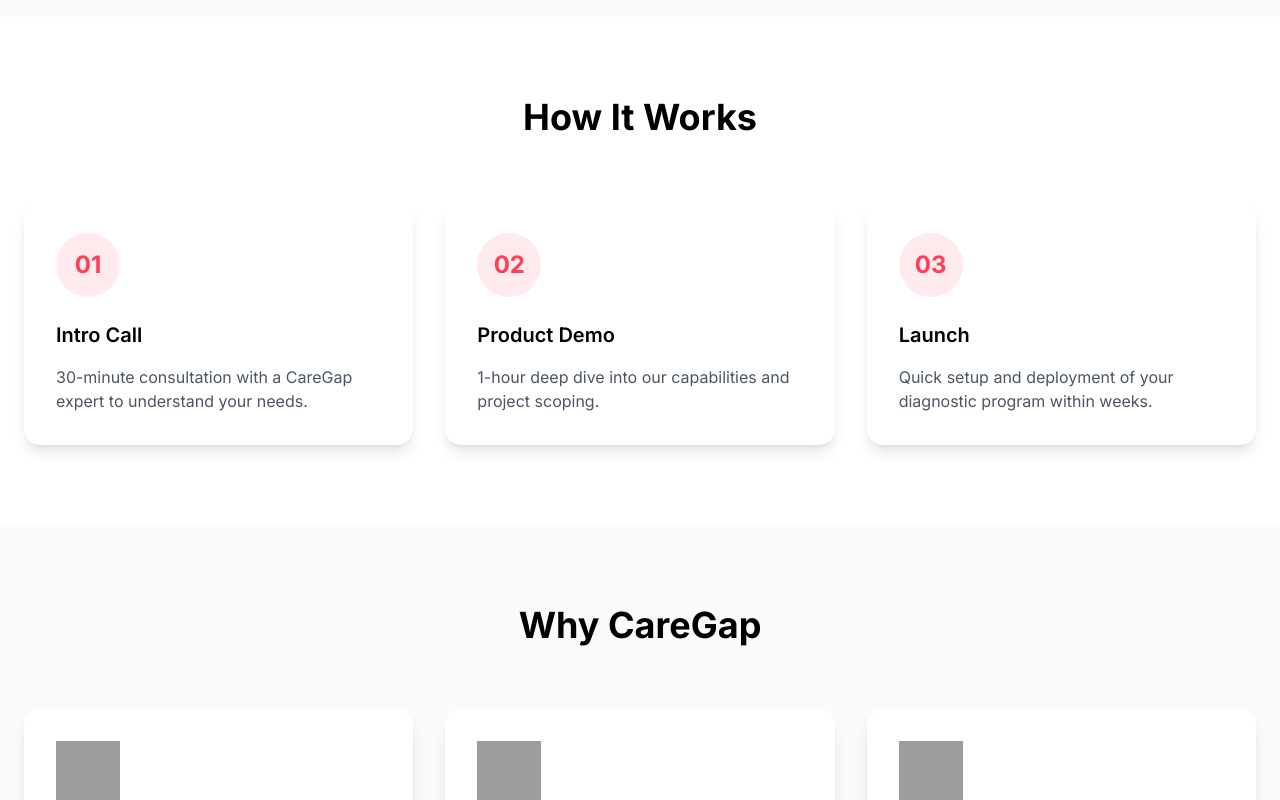
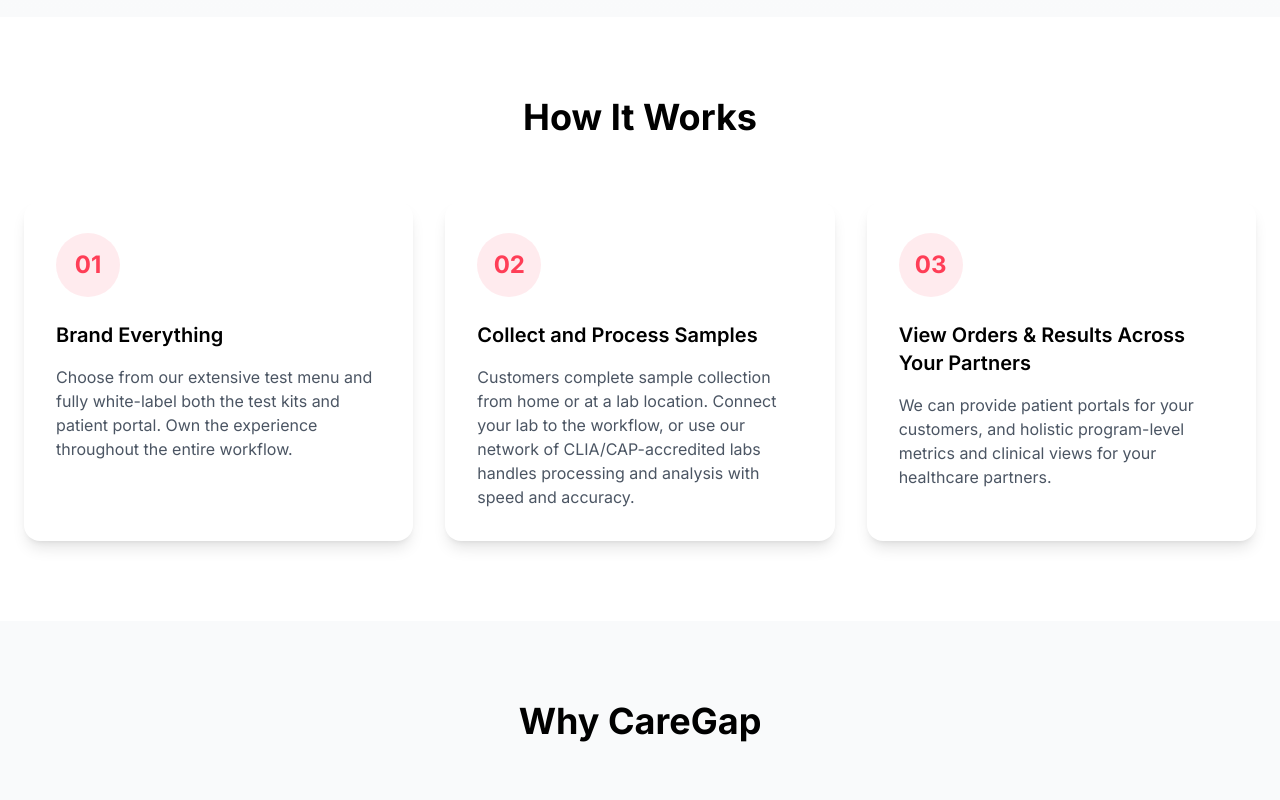
Before and after one commit to jeremycwalker1/CAREGAP.IO, a website: page index.html in a window 1280 px wide. Shown: the part 783-1583 px from the top of the page. Drawn offline with nearby package versions, Linux system fonts and the light colour scheme; files that its build step writes are made by us from their sources; grey boxes are pictures that could not be loaded; a script that the page names is missing; a web font is replaced by a local one.

Commit message:
Update index.html

```diff
--- a/index.html
+++ b/index.html
@@ -89,22 +89,22 @@
                     <div class="w-16 h-16 bg-[#ff3e57]/10 rounded-full flex items-center justify-center mb-6">
                         <span class="text-2xl font-bold text-[#ff3e57]">01</span>
                     </div>
-                    <h3 class="text-xl font-semibold mb-4">Intro Call</h3>
-                    <p class="text-gray-600">30-minute consultation with a CareGap expert to understand your needs.</p>
+                    <h3 class="text-xl font-semibold mb-4">Brand Everything</h3>
+                    <p class="text-gray-600">Choose from our extensive test menu and fully white-label both the test kits and patient portal. Own the experience throughout the entire workflow.</p>
                 </div>
                 <div class="bg-white p-8 rounded-2xl shadow-lg hover:shadow-xl transition-shadow" data-aos="fade-up" data-aos-delay="200">
                     <div class="w-16 h-16 bg-[#ff3e57]/10 rounded-full flex items-center justify-center mb-6">
                         <span class="text-2xl font-bold text-[#ff3e57]">02</span>
                     </div>
-                    <h3 class="text-xl font-semibold mb-4">Product Demo</h3>
-                    <p class="text-gray-600">1-hour deep dive into our capabilities and project scoping.</p>
+                    <h3 class="text-xl font-semibold mb-4">Collect and Process Samples</h3>
+                    <p class="text-gray-600">Customers complete sample collection from home or at a lab location. Connect your lab to the workflow, or use our network of CLIA/CAP-accredited labs handles processing and analysis with speed and accuracy.</p>
                 </div>
                 <div class="bg-white p-8 rounded-2xl shadow-lg hover:shadow-xl transition-shadow" data-aos="fade-up" data-aos-delay="300">
                     <div class="w-16 h-16 bg-[#ff3e57]/10 rounded-full flex items-center justify-center mb-6">
                         <span class="text-2xl font-bold text-[#ff3e57]">03</span>
                     </div>
-                    <h3 class="text-xl font-semibold mb-4">Launch</h3>
-                    <p class="text-gray-600">Quick setup and deployment of your diagnostic program within weeks.</p>
+                    <h3 class="text-xl font-semibold mb-4">View Orders & Results Across Your Partners</h3>
+                    <p class="text-gray-600">We can provide patient portals for your customers, and holistic program-level metrics and clinical views for your healthcare partners.</p>
                 </div>
             </div>
         </div>
```
